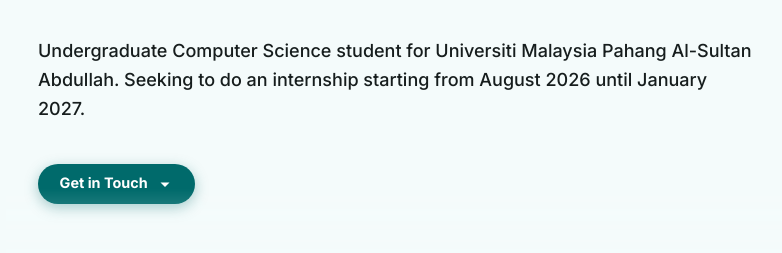
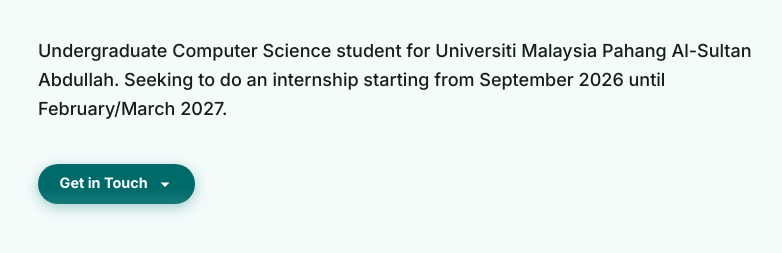
Before and after one commit to notmyjunie/portfolio-website, a website built with Vite: page index.html in a window 1280 px wide. Shown: the part 498-751 px from the top of the page, without its empty margins (134-916 px from the left). Built offline with nearby package versions, Linux system fonts and the light colour scheme; a web font is replaced by a local one.

Commit message:
Tweaked dates

```diff
--- a/index.html
+++ b/index.html
@@ -61,7 +61,7 @@
     </ul>
 
     <p class="lead">Undergraduate Computer Science student for Universiti Malaysia Pahang Al-Sultan Abdullah. Seeking to
-      do an internship starting from August 2026 until January 2027.</p>
+      do an internship starting from September 2026 until February/March 2027.</p>
     <a href="#contact" class="m3-button m3-button-filled">
       <span>Get in Touch</span>
       <svg class="btn-icon" xmlns="http://www.w3.org/2000/svg" viewBox="0 0 24 24" width="18" height="18"
```
